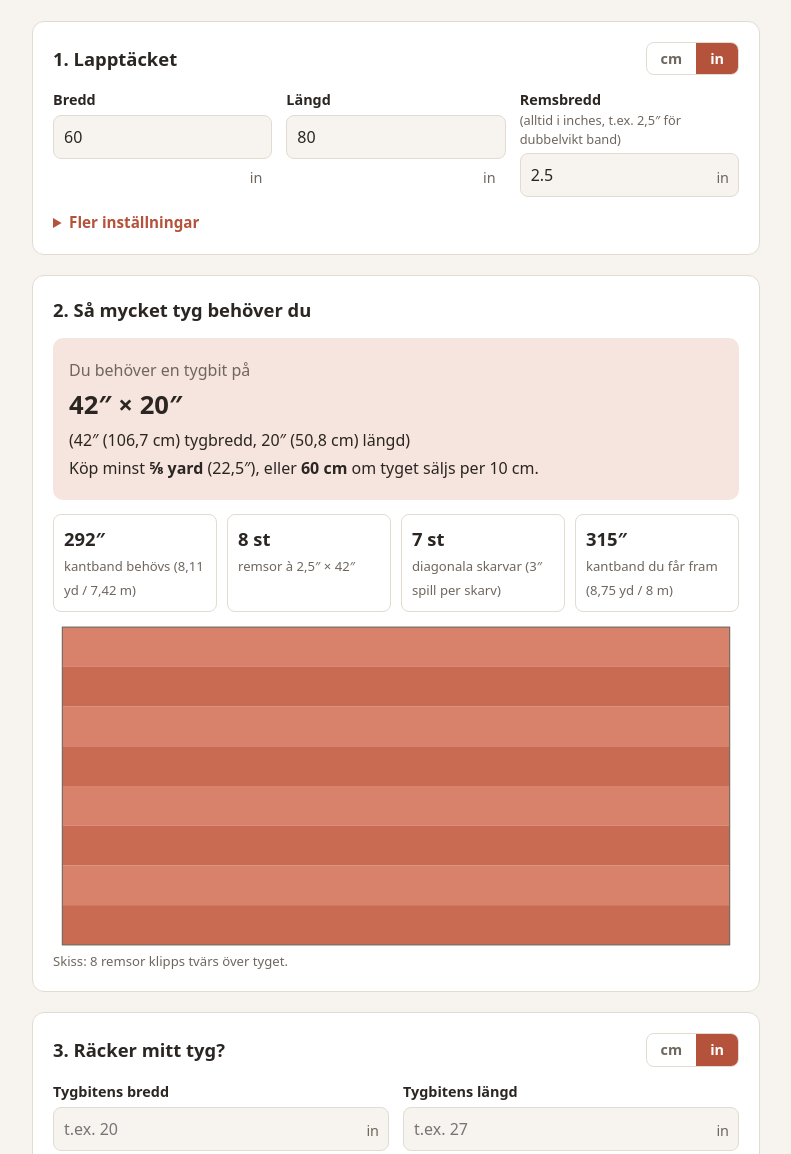
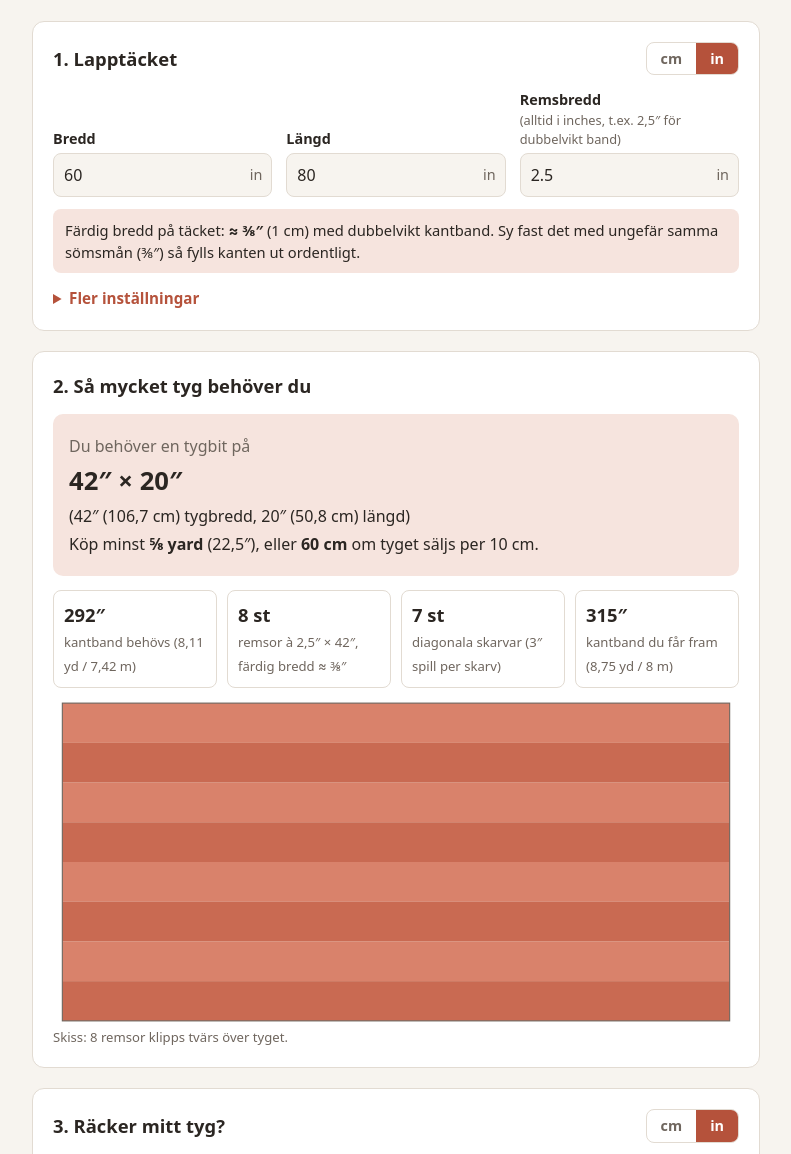
Before and after one commit to frankenbeeel/frankenbeeel.github.io, a plain HTML site: page index.html in a window 1280 px wide. Shown: the part 133-1287 px from the top of the page, without its empty margins (244-1035 px from the left). Drawn offline with Linux system fonts and the light colour scheme.

Commit message:
Show finished binding width; fix unit label placement and cm/in rounding drift
Co-Authored-By: Claude Opus 5.5 <noreply@anthropic.com>
Claude-Session: https://claude.ai/code/session_015Mw3tzaxDMdb6ReyzXfnBG

```diff
--- a/index.html
+++ b/index.html
@@ -69,7 +69,8 @@
   .grid { display: grid; grid-template-columns: repeat(auto-fit, minmax(160px, 1fr)); gap: 14px; }
   label { display: block; font-size: .9rem; font-weight: 600; margin-bottom: 4px; }
   .hint { display: block; font-weight: 400; color: var(--muted); font-size: .8rem; }
-  .field { position: relative; }
+  .field { display: flex; flex-direction: column; justify-content: flex-end; }
+  .box { position: relative; display: block; }
   input, select {
     width: 100%;
     font: inherit;
@@ -81,7 +82,7 @@
   }
   select { padding-right: 10px; }
   input:focus, select:focus { outline: 2px solid var(--accent); outline-offset: 1px; }
-  .unit { position: absolute; right: 10px; bottom: 9px; color: var(--muted); font-size: .9rem; pointer-events: none; }
+  .unit { position: absolute; right: 10px; top: 50%; transform: translateY(-50%); color: var(--muted); font-size: .9rem; pointer-events: none; }
   details { margin-top: 14px; }
   summary { cursor: pointer; color: var(--accent); font-weight: 600; font-size: .95rem; }
   details .grid { margin-top: 12px; }
@@ -103,6 +104,8 @@
   .diagram svg { width: 100%; height: auto; max-height: 320px; display: block; }
   .diagram figcaption { color: var(--muted); font-size: .82rem; margin-top: 6px; }
   .error { color: var(--bad); font-weight: 600; }
+  .finished { margin: 12px 0 0; padding: 10px 12px; background: var(--accent-soft); border-radius: 8px; font-size: .92rem; }
+  .finished:empty { display: none; }
   .head { display: flex; flex-wrap: wrap; align-items: center; justify-content: space-between; gap: 8px; margin-bottom: 14px; }
   .head h2 { margin: 0; }
   .seg { display: inline-flex; border: 1px solid var(--border); border-radius: 8px; overflow: hidden; font-size: .9rem; }
@@ -138,32 +141,28 @@
     <div class="grid">
       <div class="field">
         <label for="qw">Bredd</label>
-        <input id="qw" type="number" inputmode="decimal" min="1" step="any" value="60">
-        <span class="unit" data-g="q">in</span>
+        <span class="box"><input id="qw" type="number" inputmode="decimal" min="1" step="any" value="60"><span class="unit" data-g="q">in</span></span>
       </div>
       <div class="field">
         <label for="ql">Längd</label>
-        <input id="ql" type="number" inputmode="decimal" min="1" step="any" value="80">
-        <span class="unit" data-g="q">in</span>
+        <span class="box"><input id="ql" type="number" inputmode="decimal" min="1" step="any" value="80"><span class="unit" data-g="q">in</span></span>
       </div>
       <div class="field">
         <label for="sw">Remsbredd <span class="hint">(alltid i inches, t.ex. 2,5″ för dubbelvikt band)</span></label>
-        <input id="sw" type="number" inputmode="decimal" min="0.1" step="any" value="2.5">
-        <span class="unit">in</span>
+        <span class="box"><input id="sw" type="number" inputmode="decimal" min="0.1" step="any" value="2.5"><span class="unit">in</span></span>
       </div>
     </div>
+    <p id="finished" class="finished"></p>
     <details>
       <summary>Fler inställningar</summary>
       <div class="grid">
         <div class="field">
           <label for="extra">Extra längd <span class="hint">(inches, för hörn och för att skarva ihop början och slut)</span></label>
-          <input id="extra" type="number" inputmode="decimal" min="0" step="any" value="12">
-          <span class="unit">in</span>
+          <span class="box"><input id="extra" type="number" inputmode="decimal" min="0" step="any" value="12"><span class="unit">in</span></span>
         </div>
         <div class="field">
           <label for="fw">Tygbredd i butik <span class="hint">(inches, användbar bredd utan stadkant, ≈ 42″ = 107 cm)</span></label>
-          <input id="fw" type="number" inputmode="decimal" min="1" step="any" value="42">
-          <span class="unit">in</span>
+          <span class="box"><input id="fw" type="number" inputmode="decimal" min="1" step="any" value="42"><span class="unit">in</span></span>
         </div>
       </div>
     </details>
@@ -185,13 +184,11 @@
     <div class="grid">
       <div class="field">
         <label for="hx">Tygbitens bredd</label>
-        <input id="hx" type="number" inputmode="decimal" min="0" step="any" placeholder="t.ex. 20">
-        <span class="unit" data-g="h">in</span>
+        <span class="box"><input id="hx" type="number" inputmode="decimal" min="0" step="any" placeholder="t.ex. 20"><span class="unit" data-g="h">in</span></span>
       </div>
       <div class="field">
         <label for="hy">Tygbitens längd</label>
-        <input id="hy" type="number" inputmode="decimal" min="0" step="any" placeholder="t.ex. 27">
-        <span class="unit" data-g="h">in</span>
+        <span class="box"><input id="hy" type="number" inputmode="decimal" min="0" step="any" placeholder="t.ex. 27"><span class="unit" data-g="h">in</span></span>
       </div>
     </div>
     <div id="have"></div>
@@ -211,6 +208,7 @@
       <li>Föreslagen mängd att köpa är avrundad uppåt till närmaste ⅛ yard (4,5″).</li>
       <li>För din egen tygbit testas båda riktningarna (remsor längs bredden eller längden) och den som ger mest kantband används.</li>
       <li>Räkningen gäller rakt klippta remsor, inte snedremsor.</li>
+      <li>Färdig bredd för dubbelvikt kantband ≈ (remsbredd − ¼″) ÷ 6. Remsan viks på mitten och lindas runt kanten, så den täcker framsidan, kanten och baksidan. ¼″ räknas bort för vikningen och vaddens tjocklek. Med tjock vadd blir kantbandet lite smalare.</li>
       <li>Modellen i avsnitt 4 är ungefärlig. Den antar att kantbandet börjar mitt på nederkanten med halva extralängden som svans i varje ände. Var skarvarna hamnar beror på var du börjar sy.</li>
     </ul>
   </footer>
@@ -227,7 +225,10 @@
   const unitOf = (g) => document.querySelector(`input[name="${g}unit"]:checked`).value;
   const groupOf = { qw: 'q', ql: 'q', hx: 'h', hy: 'h' };
   // All calculations are done in inches; quilt and owned-fabric sizes may be entered in cm.
+  // Exact value in inches for the unit-switchable fields, so switching back and forth doesn't drift.
+  const exact = {};
   const num = (id) => {
+    if (groupOf[id] && exact[id] !== undefined && !isNaN(exact[id].v) && exact[id].shown === $(id).value) return exact[id].v;
     const v = raw(id);
     return groupOf[id] && unitOf(groupOf[id]) === 'cm' ? v / 2.54 : v;
   };
@@ -366,7 +367,26 @@
     return `<figure class="model"><h3>${title}</h3><p class="sub">${sub}</p>${m.svg}<ul>${items.join('')}</ul></figure>`;
   }
 
+  // Inches as a fraction to the nearest 1/16, e.g. 0.375 -> "⅜″"
+  const uni = { '1/8': '⅛', '1/4': '¼', '3/8': '⅜', '1/2': '½', '5/8': '⅝', '3/4': '¾', '7/8': '⅞' };
+  function frac(v) {
+    let n = Math.round(v * 16), whole = Math.floor(n / 16), rest = n % 16, den = 16;
+    while (rest && rest % 2 === 0) { rest /= 2; den /= 2; }
+    const f = rest ? (uni[rest + '/' + den] || rest + '/' + den) : '';
+    return ((whole ? whole + (f ? ' ' : '') : '') + f || '0') + '″';
+  }
+
+  // Double-fold binding: the strip is folded in half and wraps the edge, so the
+  // width seen on the front is about (cut width − ¼″ for fold and batting) ÷ 6.
+  function finishedWidth(cut) {
+    return (cut - 0.25) / 6;
+  }
+
   function render() {
+    const swIn = num('sw');
+    $('finished').innerHTML = swIn > 0.25
+      ? `Färdig bredd på täcket: <b>≈ ${frac(finishedWidth(swIn))}</b> (${fmt(finishedWidth(swIn) * 2.54, 1)} cm) med dubbelvikt kantband. Sy fast det med ungefär samma sömsmån (${frac(finishedWidth(swIn))}) så fylls kanten ut ordentligt.`
+      : '';
     const qw = num('qw'), ql = num('ql'), sw = num('sw');
     const extra = isNaN(num('extra')) ? 0 : num('extra');
     const fw = num('fw');
@@ -408,7 +428,7 @@
         </div>
         <div class="stats">
           <div class="stat"><b>${inch(total)}</b><span>kantband behövs (${yd(total)} / ${fmt(total * 2.54 / 100, 2)} m)</span></div>
-          <div class="stat"><b>${n} st</b><span>remsor à ${inch(sw)} × ${inch(fw)}</span></div>
+          <div class="stat"><b>${n} st</b><span>remsor à ${inch(sw)} × ${inch(fw)}, färdig bredd ≈ ${frac(finishedWidth(sw))}</span></div>
           <div class="stat"><b>${n - 1} st</b><span>diagonala skarvar (${inch(loss)} spill per skarv)</span></div>
           <div class="stat"><b>${inch(produced)}</b><span>kantband du får fram (${yd(produced)} / ${fmt(produced * 2.54 / 100, 2)} m)</span></div>
         </div>
@@ -487,8 +507,13 @@
       radio.addEventListener('change', () => {
         const toCm = unitOf(g) === 'cm';
         Object.keys(groupOf).filter((id) => groupOf[id] === g).forEach((id) => {
-          const v = raw(id);
-          if (!isNaN(v)) $(id).value = String(Math.round((toCm ? v * 2.54 : v / 2.54) * 100) / 100);
+          const raw0 = raw(id);
+          if (isNaN(raw0)) return;
+          // Value in inches as it was before the switch (exact if nothing was typed since).
+          const prev = exact[id] && exact[id].shown === $(id).value ? exact[id].v : (toCm ? raw0 : raw0 / 2.54);
+          const shown = String(Math.round((toCm ? prev * 2.54 : prev) * 100) / 100);
+          $(id).value = shown;
+          exact[id] = { v: prev, shown };
         });
         document.querySelectorAll(`.unit[data-g="${g}"]`).forEach((el) => { el.textContent = toCm ? 'cm' : 'in'; });
         render();
```
